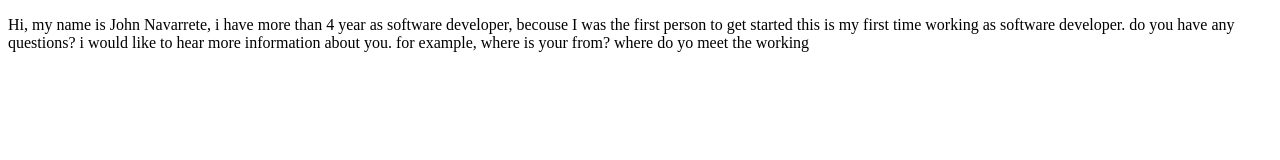
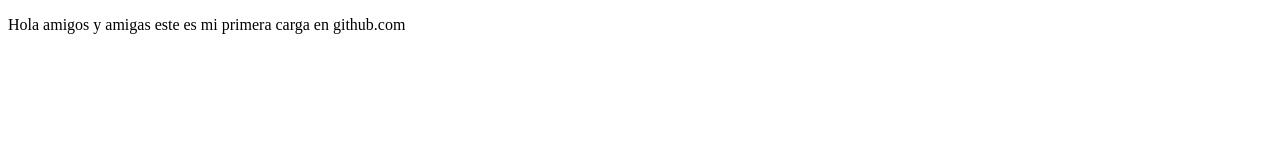
Before and after one commit to jwnavarrete/proyectoDemoCursoPrework, a plain HTML site: page index.html in a window 1280 px wide. Drawn offline with Linux system fonts and the light colour scheme.

Commit message:
cambio de texto

```diff
--- a/index.html
+++ b/index.html
@@ -8,12 +8,7 @@
 </head>
 <body>
     <p>
-        Hi, my name is John Navarrete, i have more than 4 year as software developer, becouse I was the first person to get started
-        this is my first time working as software developer.
-        do you have any questions?
-        i would like to hear more information about you.
-        for example, where is your from?
-        where do yo meet the working
+        Hola amigos y amigas este es mi primera carga en github.com
     </p>
 </body>
 </html>
```
